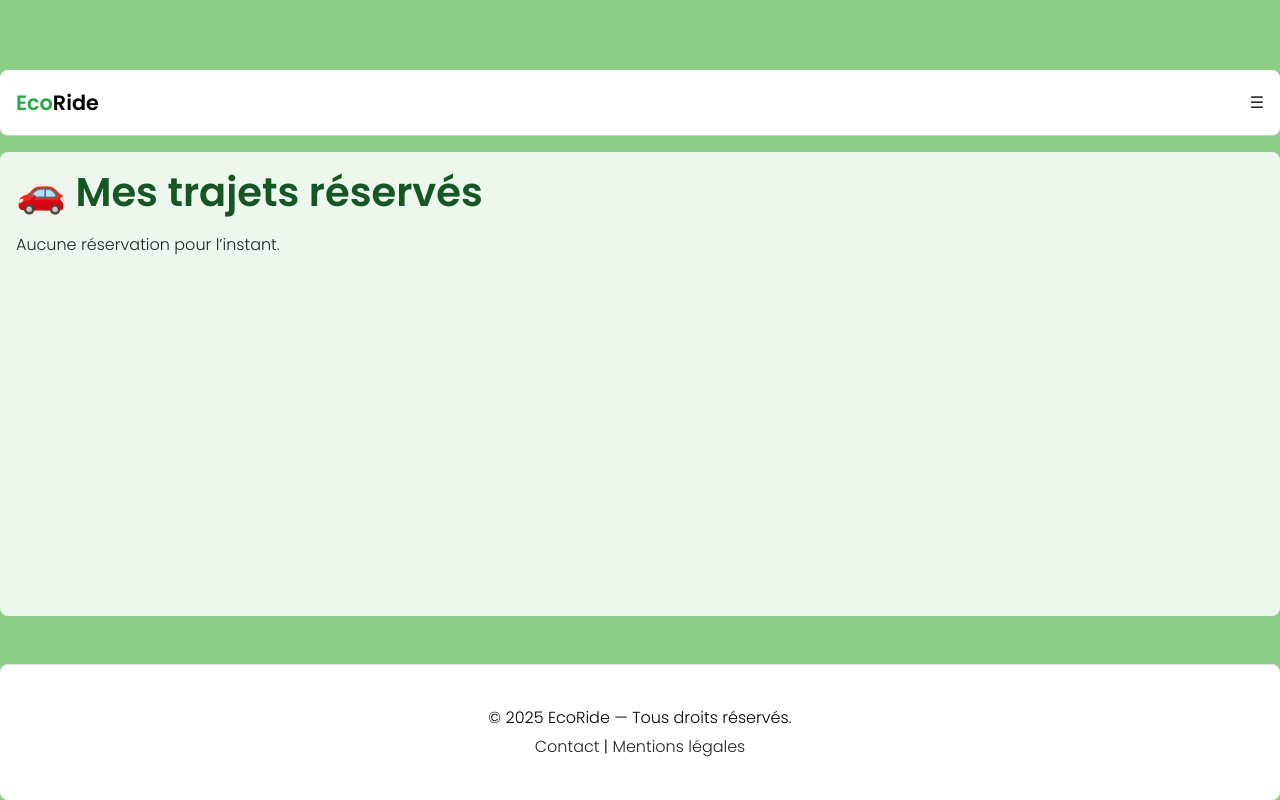
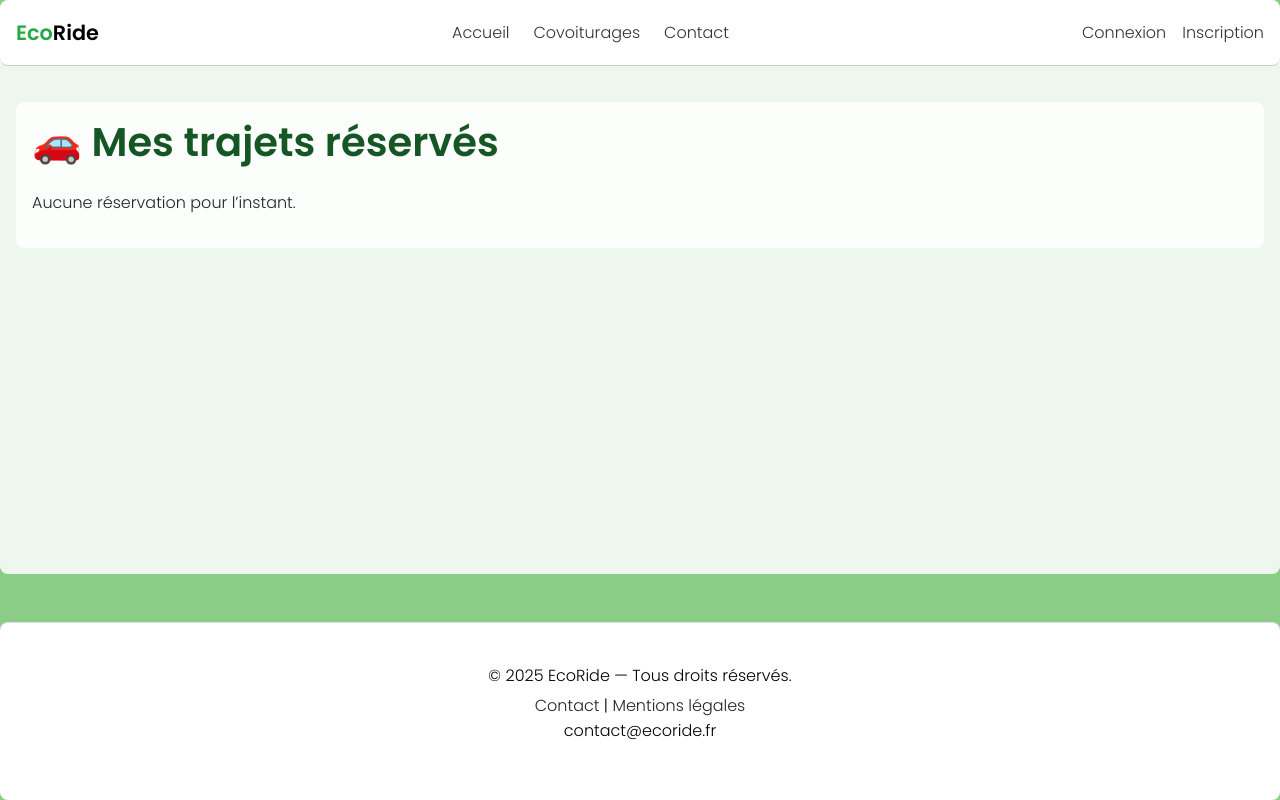
Before and after one commit to KlausAbut/ecoridesymfony, a Symfony app: template templates/user/reservations.html.twig in a window 1280 px wide. Run offline with Twig, Linux system fonts and the light colour scheme; the template is opened without the code that fills it, so the values that code supplies are empty; style sheets or scripts are compiled from the project's sources; some libraries are stand-ins or nearby versions.

Commit message:
add avis

```diff
--- a/assets/styles/app.css
+++ b/assets/styles/app.css
@@ -2,15 +2,10 @@
 @tailwind components;
 @tailwind utilities;
 
-main.container {
-    flex: 1;
-}
+/* Général */
 html, body {
   height: 100%;
   margin: 0;
-}
-
-body {
   background-color: rgb(139, 204, 134);
   background-size: cover;
   font-family: 'Poppins', sans-serif;
@@ -21,8 +16,13 @@ body {
   display: flex;
   flex-direction: column;
   min-height: 100vh;
-    padding-top: 70px;
 }
+
+main.container {
+  flex: 1;
+  margin-top: 70px;
+}
+
 h1, .h1 {
   font-size: 2.5rem;
   font-weight: 600;
@@ -50,7 +50,7 @@ p {
   margin-bottom: 1rem;
 }
 
-
+/* Bouton EcoRide */
 .btn-ecoride {
   background-color: #28a745;
   color: #fff;
@@ -63,15 +63,7 @@ p {
   background-color: #218838;
 }
 
-
-.container, .card, .navbar, footer {
-    background-color: rgba(255, 255, 255, 0.88);
-    border-radius: 8px;
-    padding: 1rem;
-}
-.hidden {
-    display: none;
-}
+/* Layouts */
 .container, .card, .navbar, footer {
   background-color: rgba(255, 255, 255, 0.85);
   border-radius: 8px;
@@ -82,6 +74,7 @@ footer {
   margin-top: auto;
 }
 
+/* Dropdown utilisateur */
 .dropdown {
   position: relative;
   display: inline-block;
@@ -117,11 +110,7 @@ footer {
   background-color: #f8f9fa;
 }
 
-.hover-shadow-sm:hover{
-    box-shadow: 0 4px 12px rgba(0,0,0,0.1);
-    transition: box-shadow 0.3s ease-in-out;
-}
-
+/* Recherche */
 #formRecherche {
   display: flex;
   flex-wrap: wrap;
@@ -136,12 +125,19 @@ footer {
   padding: 0.5rem;
 }
 
+/* Hover effet carte */
+.hover-shadow-sm:hover {
+  box-shadow: 0 4px 12px rgba(0,0,0,0.1);
+  transition: box-shadow 0.3s ease-in-out;
+}
+
 .hover-shadow:hover {
   box-shadow: 0 0 10px rgba(0,0,0,0.15);
   transform: translateY(-2px);
   transition: all 0.2s ease-in-out;
 }
 
+/* Navbar responsive */
 .navbar {
   background: white;
   padding: 1rem;
@@ -164,12 +160,6 @@ footer {
   color: #28a745;
 }
 
-  .nav-right a {
-    margin-left: 1rem;
-    text-decoration: none;
-    color: #333;
-  }
-
 .nav-center {
   display: flex;
   gap: 1.5rem;
@@ -182,15 +172,15 @@ footer {
 
 .nav-center a:hover {
   text-decoration: underline;
-    margin-left: 1rem;
 }
 
-  @media (max-width: 768px) {
-    .nav-center {
-      display: none;
-    }
+.fixed-top {
+  position: fixed;
+  top: 0;
+  width: 100%;
 }
 
+/* Menu mobile */
 .nav-mobile {
   display: none;
 }
@@ -205,10 +195,35 @@ footer {
   background: white;
   padding: 1rem;
   border-radius: 8px;
+  z-index: 999;
+}
+
+.burger {
+  display: none;
+  font-size: 1.5rem;
+  background: none;
+  border: none;
+  cursor: pointer;
+}
+
+.nav-right {
+  display: flex;
+  gap: 1rem;
+}
+
+.nav-right a {
+  text-decoration: none;
+  color: #333;
 }
 
 @media (max-width: 768px) {
-    .nav-center, .nav-right {
+  .nav-right {
+    display: none;
+  }
+}
+
+@media (max-width: 768px) {
+  .nav-center {
     display: none;
   }
 
--- a/src/Controller/VoitureController.php
+++ b/src/Controller/VoitureController.php
@@ -13,6 +13,7 @@ use Symfony\Component\Routing\Attribute\Route;
 use Doctrine\ORM\EntityManagerInterface;
 use App\Repository\VoitureRepository;
 use Symfony\Component\Security\Http\Attribute\IsGranted;
+use Symfony\Component\Security\Http\Attribute\Security;
 
 #[Route('voiture', name: 'voiture_')]
 class VoitureController extends AbstractController
@@ -35,7 +36,7 @@ class VoitureController extends AbstractController
 
     #[Route('/edit/{id}', name:'edit')]
     #[Route('/create', name:'create')]
-    #[IsGranted('conducteur')]
+    #[Security("is_granted('ROLE_ADMIN') or user.isConducteur()")]
     public function edit(Request $request, EntityManagerInterface $em, ?Voiture $voiture = null): Response
     {
         $isCreate = false;
--- a/src/DataFixtures/AvisFixtures.php
+++ b/src/DataFixtures/AvisFixtures.php
@@ -33,7 +33,7 @@ class AvisFixtures extends Fixture implements DependentFixtureInterface
             $avis->setUser($users[$i % count($users)]);
             $avis->setCommentaire($contenu);
             $avis->setNote($note);
-            $avis->setStatut('VALIDÉ');
+            $avis->setStatut('EN_ATTENTE');
             $manager->persist($avis);
             $i++;
         }
--- a/src/Form/AvisType.php
+++ b/src/Form/AvisType.php
@@ -16,6 +16,10 @@ class AvisType extends AbstractType
         $builder
             ->add('note', IntegerType::class, [
                 'label' => 'Note (1 à 5)',
+                'attr' => [
+                    'min' => 1,
+                    'max' => 5,
+                ]
             ])
             ->add('commentaire', TextareaType::class, [
                 'label' => 'Votre avis'
--- a/templates/partials/footer.html.twig
+++ b/templates/partials/footer.html.twig
@@ -4,6 +4,7 @@
         <p class="mb-0">
             <a href="{{ path('index') }}#contact" class="text-dark">Contact</a> |
             <a href="/mentions-legales" class="text-dark">Mentions légales</a>
+        <p>contact@ecoride.fr</p>
         </p>
     </div>
 </footer>
--- a/templates/partials/navbar.html.twig
+++ b/templates/partials/navbar.html.twig
@@ -1,24 +1,58 @@
 <header>
-  <nav class="navbar" style="position: sticky; top: 0; z-index: 50;">
+  <nav class="navbar fixed-top">
     <div class="nav-left">
-      <a href="{{ path('index') }}" class="logo"><span class="green">Eco</span>Ride</a>
+      <a href="{{ path('index') }}" class="logo">
+        <span class="green">Eco</span>Ride
+      </a>
     </div>
-  <div class="nav-mobile" id="menu">
+
     <div class="nav-center">
       <a href="{{ path('index') }}">Accueil</a>
       <a href="{{ path('covoiturage_list') }}">Covoiturages</a>
       <a href="#contact">Contact</a>
     </div>
-    <div class="nav-right">
+
+    <!-- visibles uniquement sur desktop -->
+   <div class="nav-right">
+  {% if app.user %}
+    <div class="dropdown ms-auto">
+      <button id="dropdownButton" class="btn btn-light dropdown-toggle d-flex align-items-center" aria-expanded="false">
+        {{ app.user.firstname }}
+      </button>
+      <div id="dropdownContent" class="dropdown-content">
+        {% if 'ROLE_ADMIN' in app.user.roles %}
+          <a class="dropdown-item text-danger fw-bold" href="{{ path('admin_dashboard') }}">🛠️ Espace Admin</a>
+          <hr class="dropdown-divider">
+        {% else %}
+          <a class="dropdown-item" href="{{ path('user_profile') }}">Mon profil</a>
+          <a class="dropdown-item" href="{{ path('user_reservations') }}">Mes réservations</a>
+          <a class="dropdown-item" href="{{ path('user_trajets') }}">Mes trajets</a>
+          <hr class="dropdown-divider">
+        {% endif %}
+        <a class="dropdown-item text-danger" href="{{ path('app_logout') }}">Déconnexion</a>
+      </div>
+    </div>
+  {% else %}
+    <a href="{{ path('app_login') }}">Connexion</a>
+    <a href="{{ path('app_register') }}">Inscription</a>
+  {% endif %}
+</div>
+
+    <!-- Menu mobile -->
+    <div class="nav-mobile" id="menu">
+      <a href="{{ path('index') }}">Accueil</a>
+      <a href="{{ path('covoiturage_list') }}">Covoiturages</a>
+      <a href="#contact">Contact</a>
       {% if app.user %}
         <a href="{{ path('user_profile') }}">Profil</a>
-        <a href="{{ path('app_logout') }}" class="danger">Déconnexion</a>
+        <a href="{{ path('app_logout') }}" class="text-danger">Déconnexion</a>
       {% else %}
         <a href="{{ path('app_login') }}">Connexion</a>
         <a href="{{ path('app_register') }}">Inscription</a>
       {% endif %}
     </div>
-  </div>
+
+    <!-- Bouton burger -->
     <button id="burger" class="burger">☰</button>
   </nav>
 </header>
--- a/templates/user/profil.html.twig
+++ b/templates/user/profil.html.twig
@@ -4,7 +4,7 @@
 
 {% block body %}
 {% if app.user %}
-<section class="py-5">
+<section class="mt-5">
   <div class="container">
     <h1 class="text-center text-success mb-4">Mon Profil</h1>
 
--- a/templates/user/reservations.html.twig
+++ b/templates/user/reservations.html.twig
@@ -3,11 +3,13 @@
 {% block title %}Mes trajets réservés{% endblock %}
 
 {% block body %}
-<h1>🚗 Mes trajets réservés</h1>
+<main class="container">
+  <h1 class="mb-4">🚗 Mes trajets réservés</h1>
 
   {% if participations is empty %}
     <p>Aucune réservation pour l’instant.</p>
   {% else %}
+    <section class="mt-5">
       <table class="table table-striped">
         <thead>
           <tr>
@@ -26,9 +28,16 @@
               <td>{{ p.covoiturage.lieuArrivee }}</td>
               <td>{{ p.covoiturage.createdBy.username }}</td>
               <td>{{ p.dateParticipation|date('d/m/Y H:i') }}</td>
+              <td>
+                <a href="{{ path('covoiturage_show', {id: p.covoiturage.id}) }}" class="btn btn-sm btn-outline-success">
+                    🔍 Détail
+                </a>
+              </td>
             </tr>
           {% endfor %}
         </tbody>
       </table>
+    </section>
   {% endif %}
+</main>
 {% endblock %}
--- a/templates/user/trajets.html.twig
+++ b/templates/user/trajets.html.twig
@@ -3,11 +3,13 @@
 {% block title %}Mes trajets proposés{% endblock %}
 
 {% block body %}
-<h1>🚘 Mes trajets en tant que conducteur</h1>
+<main class="container">
+  <h1 class="mb-4">🚘 Mes trajets en tant que conducteur</h1>
 
   {% if covoiturages is empty %}
     <p>Aucun trajet proposé pour l’instant.</p>
   {% else %}
+    <section class="mt-5">
       <table class="table">
         <thead>
           <tr>
@@ -48,5 +50,7 @@
           {% endfor %}
         </tbody>
       </table>
+    </section>
   {% endif %}
+</main>
 {% endblock %}
```
Also changed, not shown: src/Controller/Admin/DashboardController.php (+8 -3 lines), src/Controller/CovoiturageController.php (+18 -9 lines), src/Form/CovoiturageType.php (+9 -1 lines), templates/covoiturage/showco.html.twig (+37 -3 lines), README.md. Lines whose indentation alone changed are shown as unchanged.
